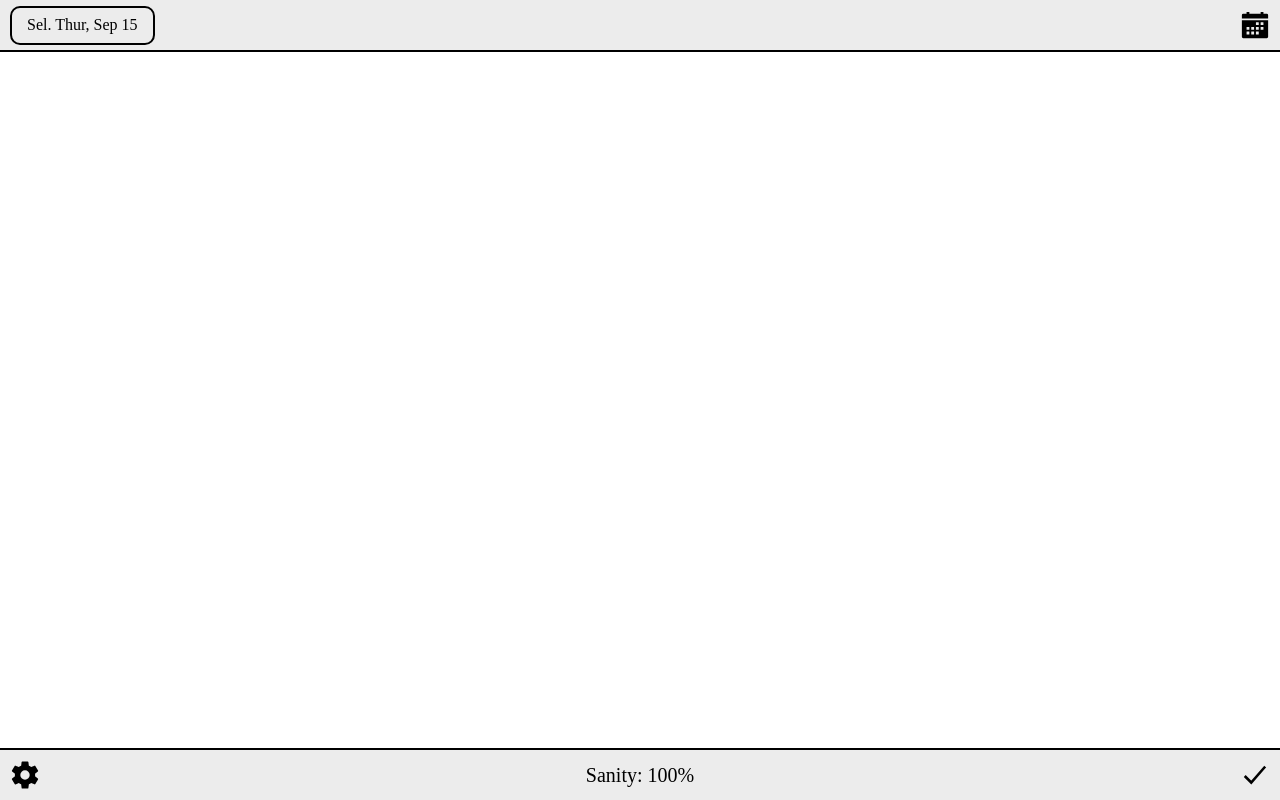
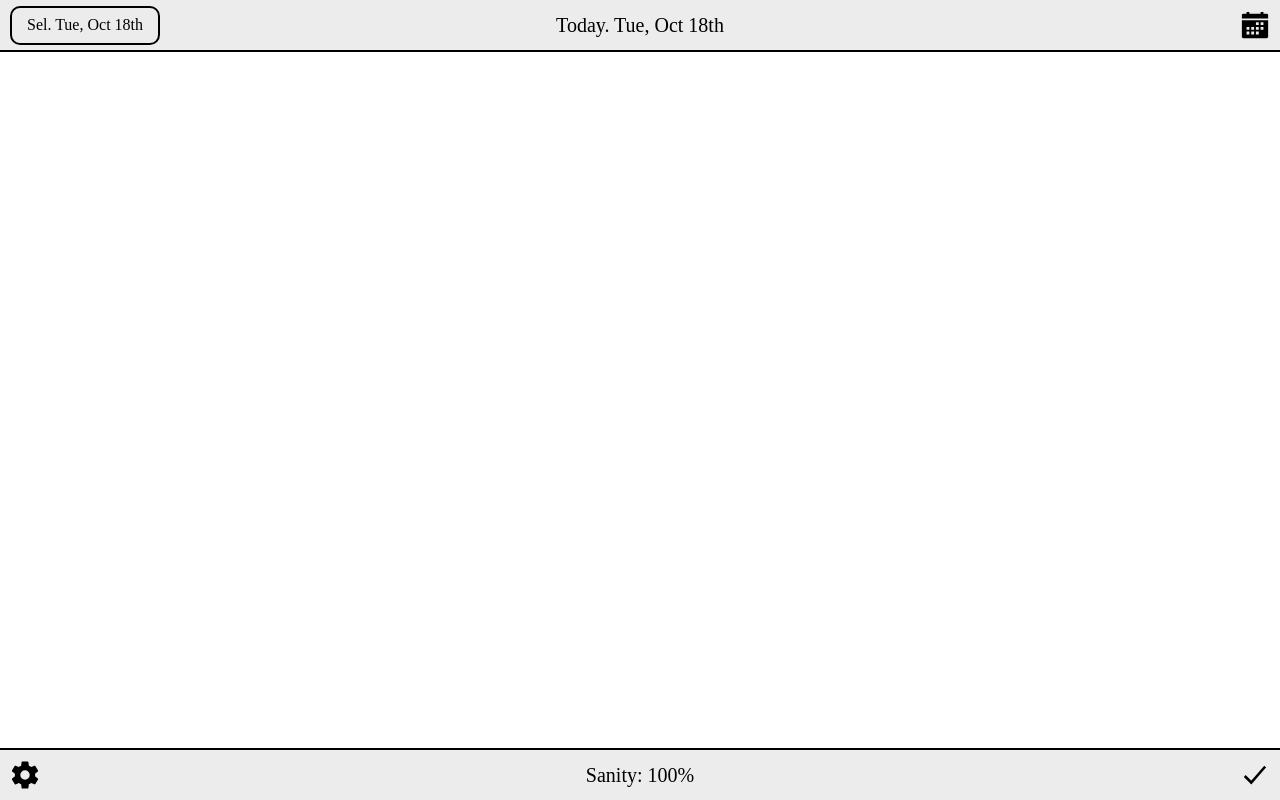
Before and after one commit to MIMJA156/time-tracker-ts-dev, a website built with Vite: page src/web/index.html in a window 1280 px wide. Built offline with nearby package versions, Linux system fonts and the light colour scheme; files whose address does not match are found by name.

Commit message:
Added dates with moment.js

```diff
--- a/package.json
+++ b/package.json
@@ -30,6 +30,7 @@
     "axios": "^1.1.2",
     "express": "^4.18.2",
     "jquery": "^3.6.1",
+    "moment": "^2.29.4",
     "open": "^8.4.0",
     "randomstring": "^1.2.2",
     "ws": "^8.9.0"
--- a/src/extension/func/initialSocketData.ts
+++ b/src/extension/func/initialSocketData.ts
@@ -1,6 +1,6 @@
 import { StorageUtils } from "../classes/StorageUtils";
 
-export default (storageUtils: StorageUtils) => {
+export default (storageUtils: StorageUtils): String => {
     return JSON.stringify({
         to: "client",
         action: "system.init",
--- a/src/web/index.html
+++ b/src/web/index.html
@@ -11,14 +11,24 @@
 <body>
     <main>
         <div class="window-bar top">
-            <div class="left"><span class="selected click-allowed">Sel. Thur, Sep 15</span></div>
-            <div class="center"><span class="click-allowed"></span></div>
+            <div class="left">
+                <span class="selected click-allowed" id="selected-date-span">Null :(</span>
+            </div>
+            <div class="center">
+                <span class="click-allowed" id="todays-date-span">Null :(</span>
+            </div>
             <div class="right"><img class="right click-allowed" src="./calendar-sharp.svg"></div>
         </div>
         <div class="window-bar bottom">
-            <div class="left"><img class="left click-allowed" src="./settings-sharp.svg"></div>
-            <div class="center"><span>Sanity: 100%</span></div>
-            <div class="right"><img class="right click-allowed" src="./checkmark-sharp.svg"></div>
+            <div class="left">
+                <img class="left click-allowed" src="./settings-sharp.svg">
+            </div>
+            <div class="center">
+                <span>Sanity: 100%</span>
+            </div>
+            <div class="right">
+                <img class="right click-allowed" src="./checkmark-sharp.svg">
+            </div>
         </div>
     </main>
 </body>
--- a/src/web/src/main.ts
+++ b/src/web/src/main.ts
@@ -1,3 +1,6 @@
 import "./scss/main.scss";
 
+import setup from "./ts/setup";
+setup();
+
 console.log("Hello World!");
--- a/src/web/src/scss/main.scss
+++ b/src/web/src/scss/main.scss
@@ -1,4 +1,4 @@
-@import "./class-based/window-bar.scss";
+@import "./classes/window-bar.scss";
 
 body {
     margin: 0;
--- /dev/null
+++ b/src/web/src/ts/setup.ts
@@ -0,0 +1,17 @@
+import $ from "jquery";
+import moment from "moment";
+
+export default () => {
+    let todaySpan = $("#todays-date-span");
+    let selectedSpan = $("#selected-date-span");
+
+    let setDateSpans = () => {
+        todaySpan.text(`Today. ${moment().format("ddd, MMM Do")}`);
+        selectedSpan.text(`Sel. ${moment().format("ddd, MMM Do")}`);
+    }
+
+    setDateSpans();
+    setInterval(() => {
+        setDateSpans();
+    }, 1000);
+}
```
Also changed, not shown: src/web/src/scss/classes/window-bar.scss (renamed from src/web/src/scss/class-based/window-bar.scss), 1 other file.
